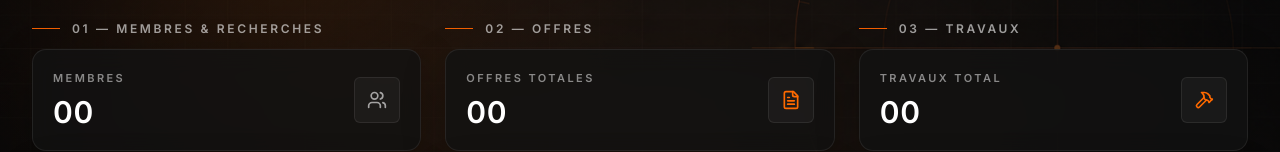
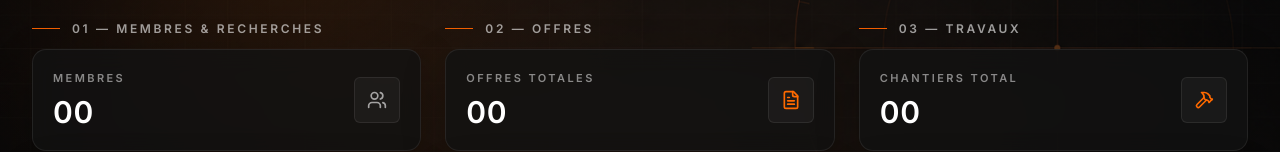
Before and after one commit to LunaGrandjean/laReleve, a React (Vite) app in the folder lareleve-hub/: page / in a window 1280 px wide. Shown: the part 207-359 px from the top of the page. Built offline with nearby package versions, Linux system fonts and the light colour scheme.

Commit message:
modifs sur le dashboard

```diff
--- a/lareleve-hub/src/components/dashboard/Dashboard.tsx
+++ b/lareleve-hub/src/components/dashboard/Dashboard.tsx
@@ -34,16 +34,24 @@ function loadConstructionStats() {
           ? [parsed]
           : [];
 
-    const tasks = projects.flatMap(project => Array.isArray(project.tasks) ? project.tasks : []);
-
-    return {
-      total: tasks.length,
-      enCours: tasks.filter(task => task.statut === 'En cours').length,
-      realises: tasks.filter(task => (
+    const projectStatuses = projects.map(project => {
+      const tasks = Array.isArray(project.tasks) ? project.tasks : [];
+      const completedTasks = tasks.filter(task => (
         task.statut === 'Terminé' ||
         task.statut === 'Termin\u00c3\u00a9' ||
         Number(task.avancement || 0) >= 100
-      )).length,
+      ));
+
+      return {
+        hasTasks: tasks.length > 0,
+        isComplete: tasks.length > 0 && completedTasks.length === tasks.length,
+      };
+    });
+
+    return {
+      total: projects.length,
+      enCours: projectStatuses.filter(project => project.hasTasks && !project.isComplete).length,
+      realises: projectStatuses.filter(project => project.isComplete).length,
     };
   } catch {
     return { total: 0, enCours: 0, realises: 0 };
@@ -68,9 +76,9 @@ export default function Dashboard({ data, onSelectMember }: DashboardProps) {
     offresAcceptees: data.members.reduce((a, m) => a + m.offres.filter(o => o.statut === 'Acceptée').length, 0),
     offresAttente: data.members.reduce((a, m) => a + m.offres.filter(o => o.statut === 'En attente').length, 0),
     offresRefusees: data.members.reduce((a, m) => a + m.offres.filter(o => o.statut === 'Refusée').length, 0),
-    travauxTotal: constructionStats.total,
-    travauxRealises: constructionStats.realises,
-    travauxEnCours: constructionStats.enCours,
+    chantiersTotal: constructionStats.total,
+    chantiersRealises: constructionStats.realises,
+    chantiersEnCours: constructionStats.enCours,
   };
 
   const recentActivity = data.members
@@ -110,9 +118,9 @@ export default function Dashboard({ data, onSelectMember }: DashboardProps) {
         <div className="space-y-3">
           <h3 className="section-title">03 — Travaux</h3>
           <div className="space-y-3">
-            <StatCard title="Travaux total" value={stats.travauxTotal} icon={<Hammer size={20} />} variant="primary" />
-            <StatCard title="En cours" value={stats.travauxEnCours} icon={<Clock size={20} />} variant="accent" />
-            <StatCard title="Réalisés" value={stats.travauxRealises} icon={<CheckCircle size={20} />} variant="success" />
+            <StatCard title="Chantiers total" value={stats.chantiersTotal} icon={<Hammer size={20} />} variant="primary" />
+            <StatCard title="En cours" value={stats.chantiersEnCours} icon={<Clock size={20} />} variant="accent" />
+            <StatCard title="Réalisés" value={stats.chantiersRealises} icon={<CheckCircle size={20} />} variant="success" />
           </div>
         </div>
       </div>
```
